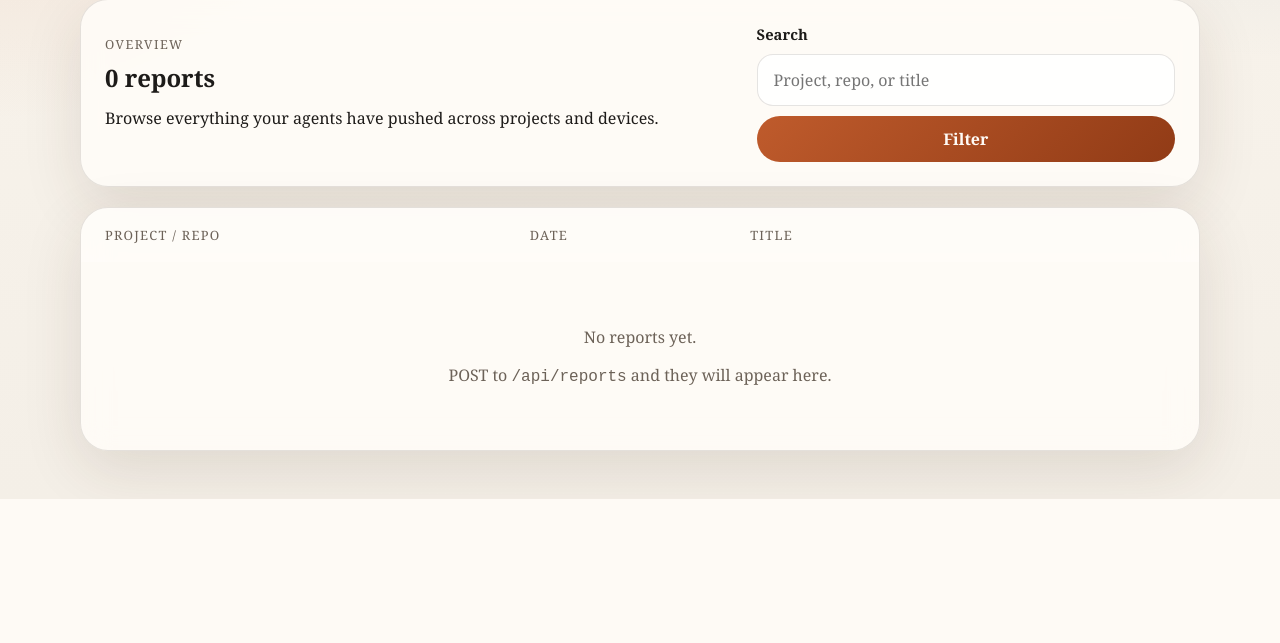
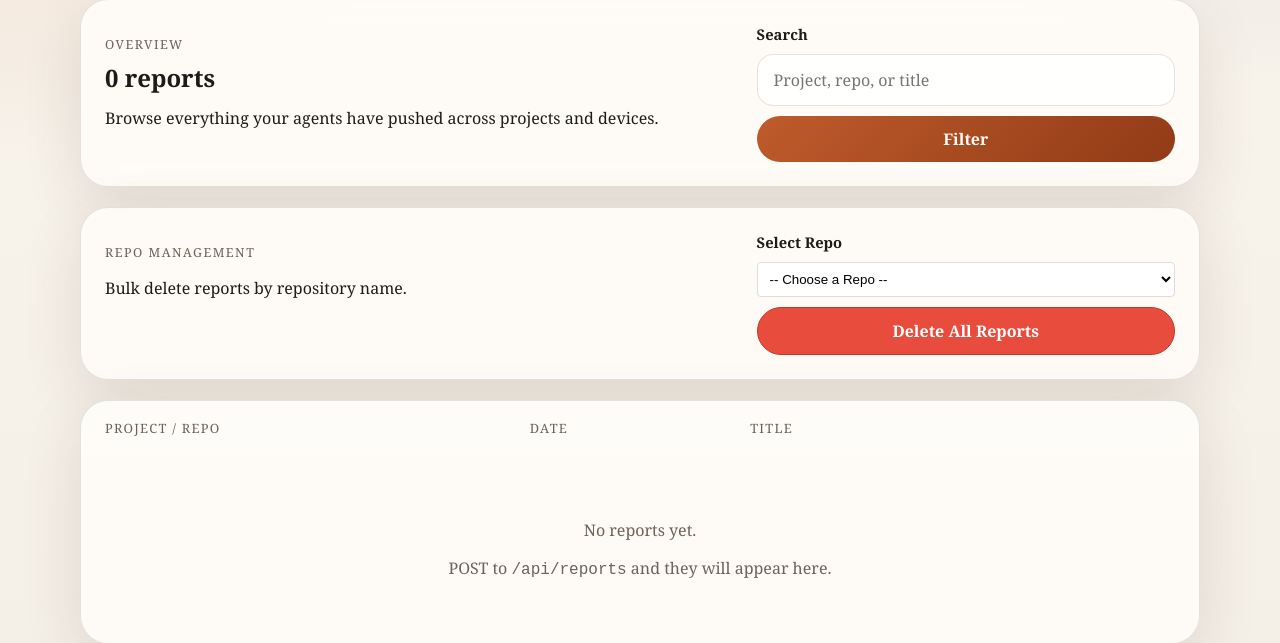
Before and after one commit to Zhihong0321/work-report-hub, a Flask app: template templates/dashboard.html in a window 1280 px wide. Shown: the part 301-944 px from the top of the page. Before the commit the page ends 800 px from the top, so only its background shows below. Run offline with Flask 3, Linux system fonts and the light colour scheme; the template is opened without the code that fills it, so the values that code supplies are empty; parts of the project's set-up code (start-up, migrations or seed data) failed here and were passed over; some libraries are stand-ins or nearby versions.

Commit message:
feat: delete reports by repo, remove dashboard auth, group reports by week

```diff
--- a/app.py
+++ b/app.py
@@ -1,6 +1,6 @@
 import os
 import secrets
-from datetime import datetime
+from datetime import datetime, timedelta
 from functools import wraps
 
 from dotenv import load_dotenv
@@ -105,16 +105,6 @@ def require_api_key(view_func):
     return wrapped
 
 
-def require_dashboard_login(view_func):
-    @wraps(view_func)
-    def wrapped(*args, **kwargs):
-        if session.get("dashboard_authenticated"):
-            return view_func(*args, **kwargs)
-        return redirect(url_for("login", next=request.path))
-
-    return wrapped
-
-
 def parse_report_date(value: str | None):
     if not value:
         return datetime.utcnow().date()
@@ -181,29 +171,7 @@ def register_routes(app: Flask) -> None:
             }
         )
 
-    @app.route("/login", methods=["GET", "POST"])
-    def login():
-        expected_key = get_api_key()
-        if not expected_key:
-            abort(500, description="APP_API_KEY is not configured.")
-
-        next_path = request.args.get("next") or url_for("dashboard")
-        if request.method == "POST":
-            submitted_key = request.form.get("api_key", "")
-            if secrets.compare_digest(submitted_key, expected_key):
-                session["dashboard_authenticated"] = True
-                return redirect(next_path)
-            flash("Invalid API key.")
-
-        return render_template("login.html")
-
-    @app.post("/logout")
-    def logout():
-        session.clear()
-        return redirect(url_for("login"))
-
     @app.route("/")
-    @require_dashboard_login
     def dashboard():
         query = request.args.get("q", "").strip()
         reports_query = Report.query
@@ -218,10 +186,30 @@ def register_routes(app: Flask) -> None:
             )
 
         reports = reports_query.order_by(Report.report_date.desc(), Report.created_at.desc()).all()
-        return render_template("dashboard.html", reports=reports, query=query)
+
+        # Group reports by week (Monday to Sunday)
+        grouped_reports = {}
+        for report in reports:
+            # report_date.weekday() is 0 for Monday, 6 for Sunday
+            week_start = report.report_date - timedelta(days=report.report_date.weekday())
+            if week_start not in grouped_reports:
+                grouped_reports[week_start] = []
+            grouped_reports[week_start].append(report)
+
+        # Sort weeks descending
+        sorted_weeks = sorted(grouped_reports.keys(), reverse=True)
+
+        # Get unique repos for the deletion dropdown
+        unique_repos = sorted(list(set(r.repo_name for r in Report.query.all())))
+        return render_template(
+            "dashboard.html",
+            grouped_reports=grouped_reports,
+            sorted_weeks=sorted_weeks,
+            query=query,
+            unique_repos=unique_repos,
+        )
 
     @app.route("/reports/<int:report_id>")
-    @require_dashboard_login
     def report_detail(report_id: int):
         report = Report.query.get_or_404(report_id)
         return render_template("report_detail.html", report=report)
@@ -251,6 +239,19 @@ def register_routes(app: Flask) -> None:
         db.session.commit()
         return jsonify({"message": "Report stored.", "report": report.to_dict()}), 201
 
+    @app.post("/delete_by_repo")
+    def delete_by_repo():
+        repo_name = request.form.get("repo_name")
+        if not repo_name:
+            flash("Repository name is required.")
+            return redirect(url_for("dashboard"))
+
+        num_deleted = Report.query.filter_by(repo_name=repo_name).delete()
+        db.session.commit()
+
+        flash(f"Deleted {num_deleted} report(s) from repository '{repo_name}'.")
+        return redirect(url_for("dashboard"))
+
 
 app = build_app()
 
--- a/templates/base.html
+++ b/templates/base.html
@@ -13,11 +13,6 @@
           <p class="eyebrow">Railway-ready work report hub</p>
           <h1>One place for all of your Codex work reports.</h1>
         </div>
-        {% if session.get("dashboard_authenticated") %}
-        <form method="post" action="{{ url_for('logout') }}">
-          <button class="secondary-button" type="submit">Log out</button>
-        </form>
-        {% endif %}
       </header>
 
       {% with messages = get_flashed_messages() %}
--- a/templates/dashboard.html
+++ b/templates/dashboard.html
@@ -17,6 +17,23 @@
   </form>
 </section>
 
+<section class="card controls-card">
+  <div style="flex-grow: 1;">
+    <p class="section-label">Repo Management</p>
+    <p>Bulk delete reports by repository name.</p>
+  </div>
+  <form method="post" action="{{ url_for('delete_by_repo') }}" class="search-form" onsubmit="return confirm('Are you sure you want to delete ALL reports for this repo?');">
+    <label for="repo_name">Select Repo</label>
+    <select id="repo_name" name="repo_name" style="padding: 0.5rem; border: 1px solid #ddd; border-radius: 4px; background: white;">
+      <option value="">-- Choose a Repo --</option>
+      {% for repo in unique_repos %}
+      <option value="{{ repo }}">{{ repo }}</option>
+      {% endfor %}
+    </select>
+    <button type="submit" class="secondary-button" style="background-color: #e74c3c; border-color: #c0392b; color: white;">Delete All Reports</button>
+  </form>
+</section>
+
 <section class="table-card">
   <div class="table-header">
     <span>Project / Repo</span>
@@ -25,8 +42,12 @@
     <span></span>
   </div>
 
-  {% if reports %}
-    {% for report in reports %}
+  {% if sorted_weeks %}
+    {% for week_start in sorted_weeks %}
+    <div class="week-header" style="background: #f8f9fa; padding: 0.75rem 1rem; border-bottom: 1px solid #eee; font-weight: 600; color: #555;">
+      Week of {{ week_start.strftime("%Y-%m-%d") }} (Mon)
+    </div>
+    {% for report in grouped_reports[week_start] %}
     <article class="table-row">
       <div>
         <p class="primary-text">{{ report.project_name }}</p>
@@ -39,6 +60,7 @@
       </div>
     </article>
     {% endfor %}
+    {% endfor %}
   {% else %}
     <div class="empty-state">
       <p>No reports yet.</p>
```
Also changed, not shown: templates/login.html (deleted, +0 -19 lines).
